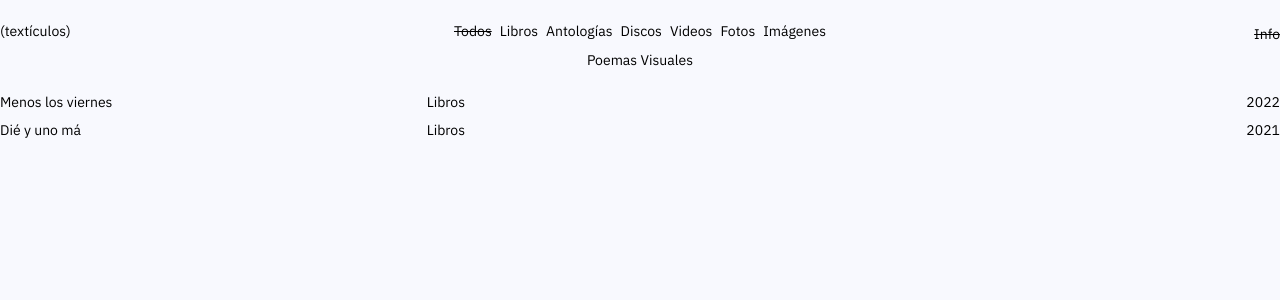
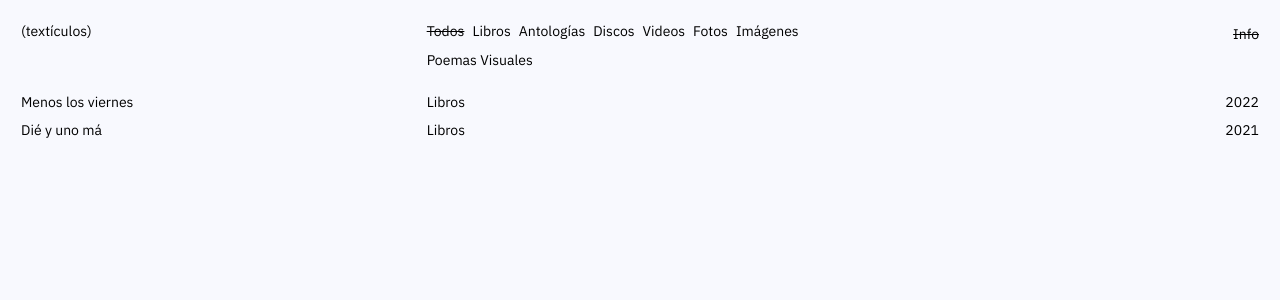
Before and after one commit to catuy/texticulos, a Jekyll site: the page built from index.md, in a window 1280 px wide. Shown: the top 300 px of the page. Built offline with Jekyll 4.4.1, drawn with Linux system fonts in a browser that asks for light colours; nearby versions of some CDN libraries.

Commit message:
User changes

```diff
--- a/_includes/header.html
+++ b/_includes/header.html
@@ -2,12 +2,12 @@
     <div class="flex">
         <!-- Logo -->
         <div class="w-1/3">
-            <p class="text-[14px] text-black">(textículos)</p>
+            <p class="text-[14px] px-[21px] text-black">(textículos)</p>
         </div>
 
         <!-- Navigation Menu -->
         <nav class="w-1/3">
-            <div class="flex flex-wrap gap-[8px] justify-center items-center text-[14px] text-black">
+            <div class="flex flex-wrap gap-[8px] text-[14px] text-black">
                 <a href="{{ "/" | relative_url }}" class="line-through">Todos</a>
                 <a href="?category=Libros">Libros</a>
                 <a href="?category=Antologías">Antologías</a>
@@ -20,7 +20,7 @@
         </nav>
 
         <!-- Info link -->
-        <div class="w-1/3 text-right">
+        <div class="w-1/3 text-right px-[21px]">
             <a href="{{ "/about" | relative_url }}" class="text-[14px] text-black line-through">Info</a>
         </div>
     </div>
--- a/_layouts/home.html
+++ b/_layouts/home.html
@@ -5,9 +5,9 @@ layout: default
 <div class="flex flex-col gap-[7px] w-full">
   {% for project in site.projects %}
     <div class="flex text-[14px] text-black relative group">
-      <p class="w-1/3"><a href="{{ project.url }}">{{ project.title }}</a></p>
+      <p class="w-1/3 px-[21px]"><a href="{{ project.url }}">{{ project.title }}</a></p>
       <p class="w-1/3">{{ project.category }}</p>
-      <p class="w-1/3 text-right">{{ project.year }}</p>
+      <p class="w-1/3 px-[21px] text-right">{{ project.year }}</p>
       {% if project.portada %}
         <img src="{{ project.portada }}" alt="" onload="adjustImageSize(this)" class="fixed bottom-0 right-0 object-contain opacity-0 group-hover:opacity-100 transition-opacity duration-300 -z-10">
       {% endif %}
```
Also changed, not shown: 5 other files.
